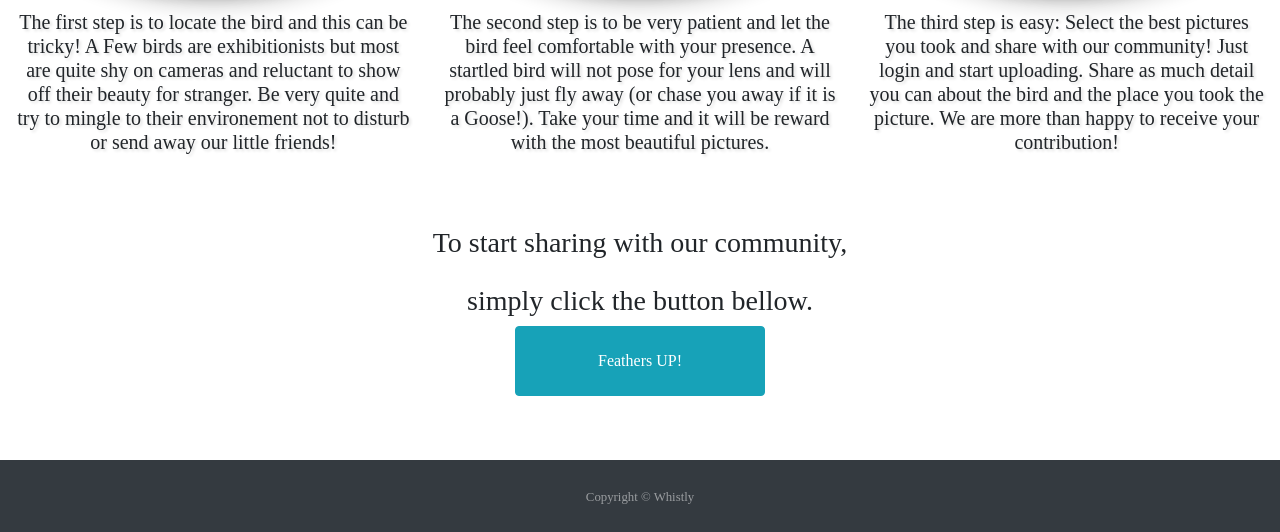
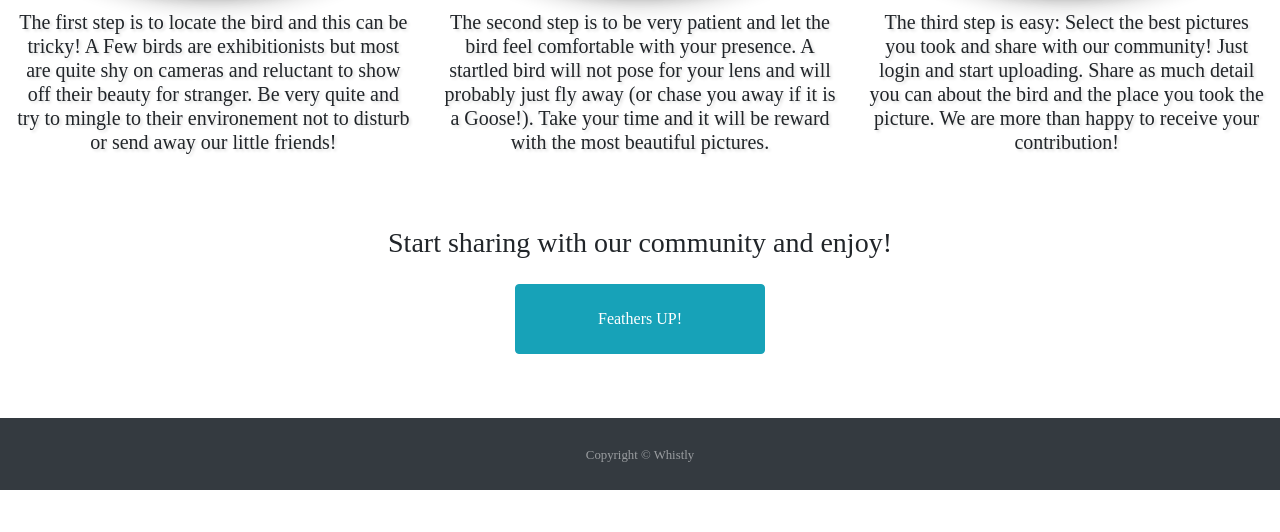
Before and after one commit to sergiojaj/new_whistly, a Django app: page / in a window 1280 px wide. Shown: the part 1164-1696 px from the top of the page. After the commit the page ends 1654 px from the top, so only its background shows below. Run offline with Django 3.2, Linux system fonts and the light colour scheme; the visitor is signed in with stand-in values (Sample User, id 1); some libraries are stand-ins or nearby versions.

Commit message:
small change to front page

```diff
--- a/templates/home.html
+++ b/templates/home.html
@@ -54,8 +54,7 @@
         <div class="col">
           <div class="mb-5 mt-5" align=center>
               {% if user.is_authenticated %}
-                  <h3 class="mb-4">To start sharing with our community,</h3>
-                  <h3>simply click the button bellow.</h3>
+                  <h3 class="mb-4">Start sharing with our community and enjoy!</h3>
                       <a href="{% url 'add_bird' %}"><button class="btn btn-info home_gallery_btn" style="height: 70px; width: 250px">Feathers UP!</button></a>
               {% else %}
                   <h3>Click
```
